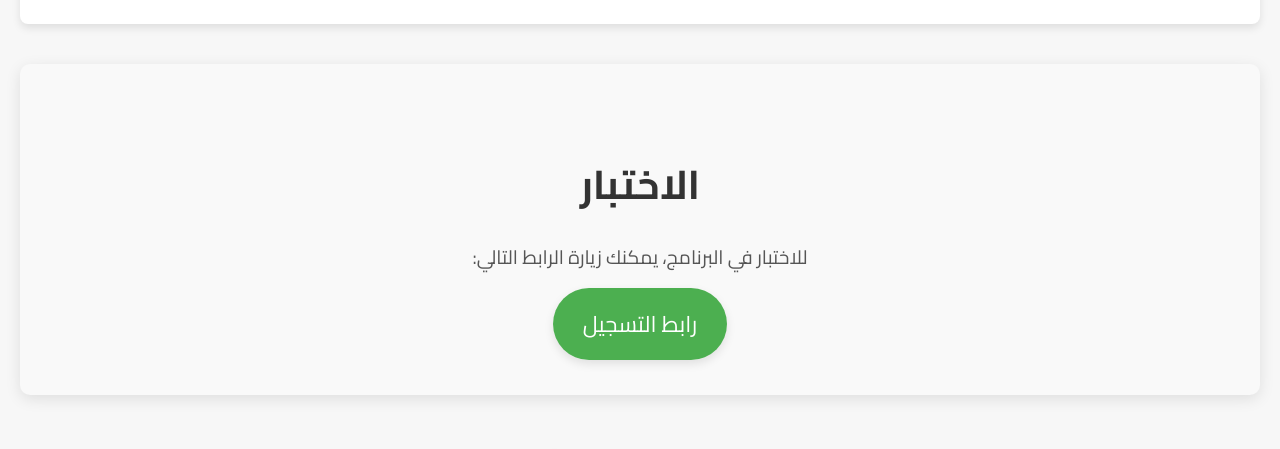
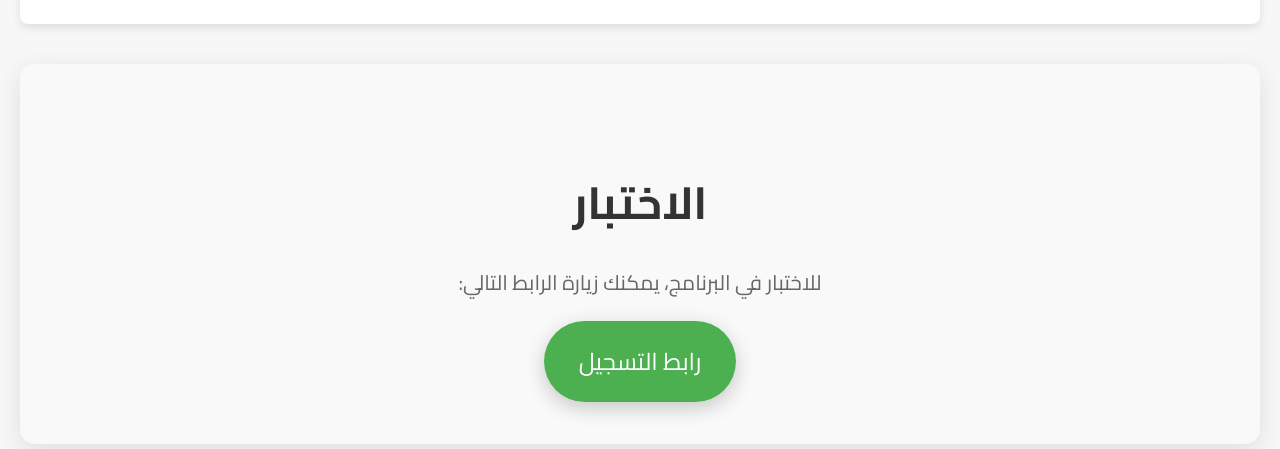
Before and after one commit to Mohammed-Mah/baser, a plain HTML site: page index.html in a window 1280 px wide. Shown: the part 4819-5268 px from the top of the page. Drawn offline with Linux system fonts and the light colour scheme.

Commit message:
Update index.html
ff

```diff
--- a/index.html
+++ b/index.html
@@ -362,14 +362,15 @@
 
 
     <!-- Section: Registration -->
-    <div id="register" class="section" style="text-align: center; padding: 50px 20px; background-color: #f9f9f9; border-radius: 10px; box-shadow: 0px 4px 15px rgba(0, 0, 0, 0.1);">
-        <h2 style="font-size: 2.5em; color: #333; margin-bottom: 20px;">الاختبار</h2>
-        <p style="font-size: 1.2em; color: #555; margin-bottom: 30px;">للاختبار في البرنامج، يمكنك زيارة الرابط التالي:</p>
-        <a href="https://script.google.com/a/~/macros/s/AKfycbzo0u0YKNnYOd2EVpyAA4p_uPjTh0Xx_-G-qXsFtB1U4vuns89Btz2FuJa5EcImNet8/exec" target="_blank"
-           style="font-size: 1.4em; color: white; background-color: #4CAF50; padding: 15px 30px; border-radius: 50px; text-decoration: none; box-shadow: 0px 4px 10px rgba(0, 0, 0, 0.1); transition: background-color 0.3s, transform 0.3s;">
-           رابط التسجيل
-        </a>
-    </div>
+  <div id="register" class="section" style="text-align: center; padding: 60px 20px; background-color: #f9f9f9; border-radius: 15px; box-shadow: 0px 6px 25px rgba(0, 0, 0, 0.1);">
+    <h2 style="font-size: 2.8em; color: #333; margin-bottom: 20px; font-weight: bold;">الاختبار</h2>
+    <p style="font-size: 1.3em; color: #666; margin-bottom: 40px; line-height: 1.6;">للاختبار في البرنامج، يمكنك زيارة الرابط التالي:</p>
+    <a href="https://script.google.com/a/~/macros/s/AKfycbzo0u0YKNnYOd2EVpyAA4p_uPjTh0Xx_-G-qXsFtB1U4vuns89Btz2FuJa5EcImNet8/exec" target="_blank"
+       style="font-size: 1.5em; color: white; background-color: #4CAF50; padding: 18px 35px; border-radius: 50px; text-decoration: none; box-shadow: 0px 6px 20px rgba(0, 0, 0, 0.2); transition: background-color 0.3s, transform 0.3s, box-shadow 0.3s;">
+       رابط التسجيل
+    </a>
+</div>
+
 
     <!-- Add smooth hover effect for the link -->
     <style>
```
